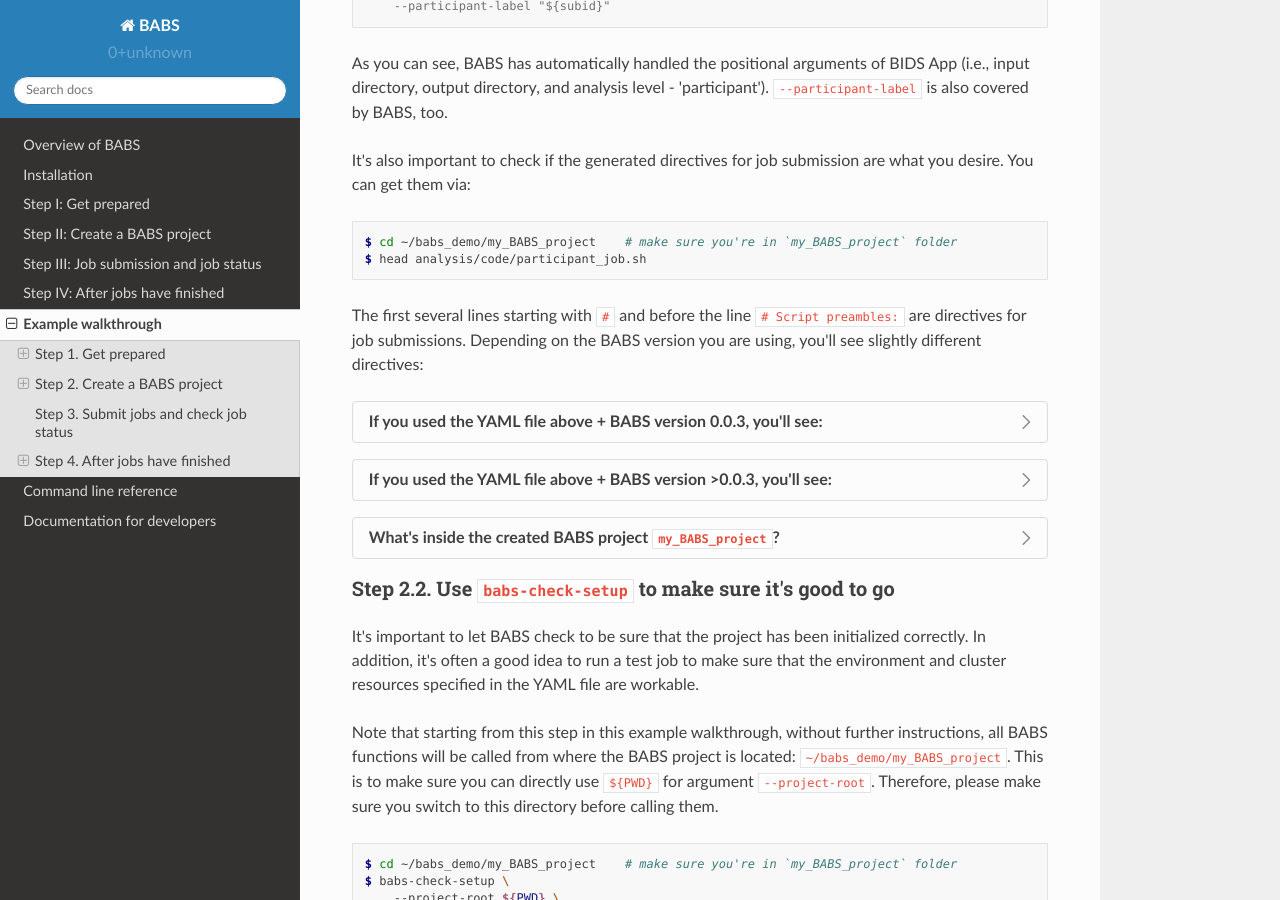
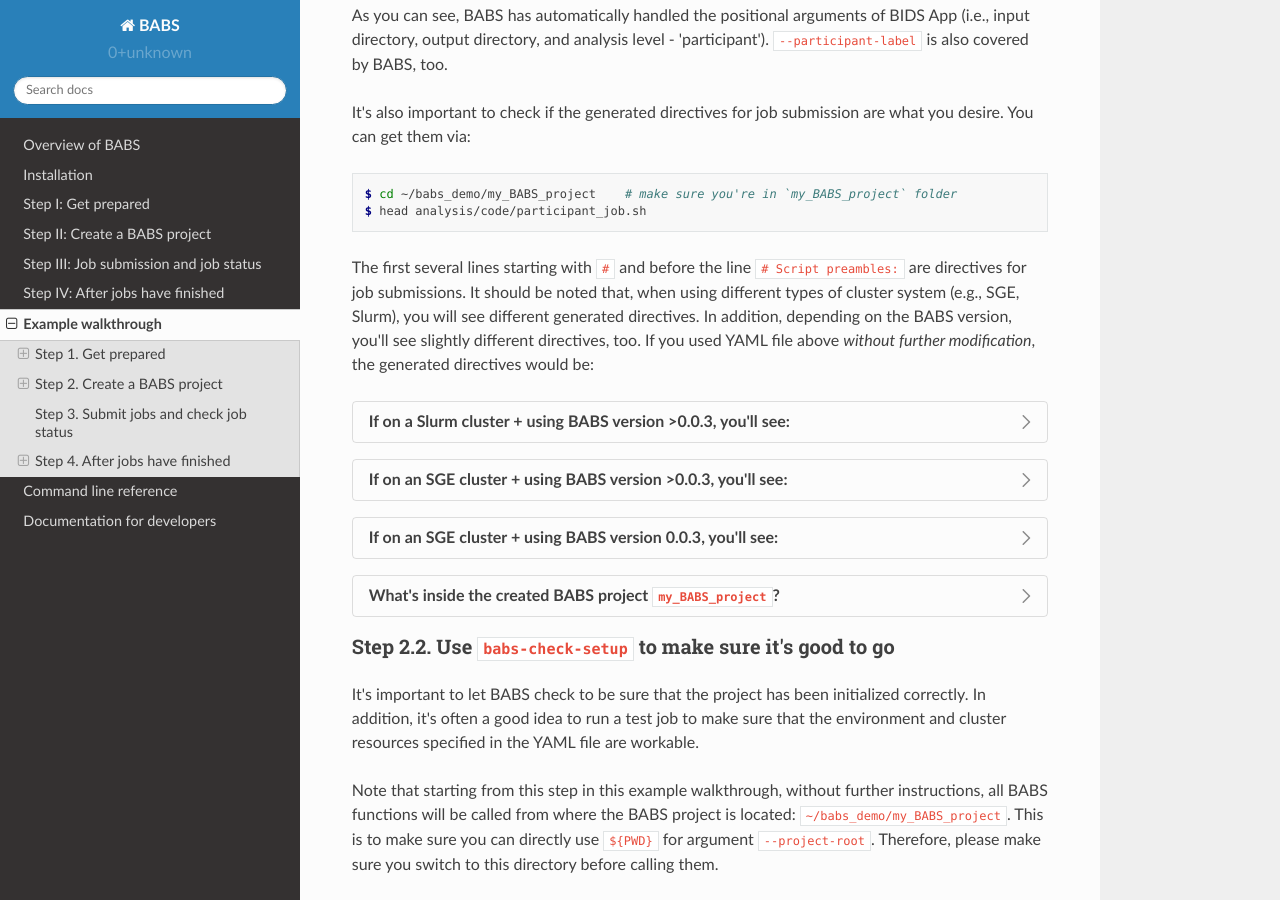
Before and after one commit to PennLINC/babs, a Sphinx documentation site: the page built from docs/source/walkthrough.rst, in a window 1280 px wide and 900 px high, scrolled down 6954 px. Built offline with Sphinx 7.4.7 and the Read the Docs theme 2.0.0, drawn with Linux system fonts in a browser that asks for light colours; some of the changed text lies outside the part shown.

Commit message:
remove temporary disk space in eg walkthru; add slurm version directives

```diff
--- a/docs/source/walkthrough.rst
+++ b/docs/source/walkthrough.rst
@@ -302,25 +300,25 @@
 
       Please replace ``<partition_names>`` with the partition name(s) you would like to use.
       And please replace ``...`` with other lines with pre-defined keys from BABS,
-      such as ``interpreting_shell``, ``hard_memory_limit``, ``temporary_disk_space``.
+      such as ``interpreting_shell`` and ``hard_memory_limit``.
 
     * If needed, you may add more requests for other resources, e.g., runtime limit of 20min,
+      temporary disk space of 20GB,
       Or even resources without pre-defined keys from BABS.
       See :ref:`cluster-resources` for how to do so.
     * .. dropdown:: For Penn Medicine CUBIC cluster only:
 
-        You may need to add line #5-6 highlighted in the block below
+        You may need to add line #4-5 highlighted in the block below
         to avoid some compute nodes
         that currently have issues in file locks:
 
         ..  code-block:: yaml
             :linenos:
-            :emphasize-lines: 5,6
+            :emphasize-lines: 4,5
 
             cluster_resources:
                 interpreting_shell: /bin/bash
                 hard_memory_limit: 2G
-                temporary_disk_space: 20G
                 customized_text: |
                     #$ -l hostname=!compute-fed*
 
@@ -467,28 +465,40 @@
 
 The first several lines starting with ``#`` and before the line ``# Script preambles:``
 are directives for job submissions.
-Depending on the BABS version you are using, you'll see slightly different directives:
+It should be noted that, when using different types of cluster system (e.g., SGE, Slurm),
+you will see different generated directives.
+In addition, depending on the BABS version, you'll see slightly different directives, too.
+If you used YAML file above *without further modification*,
+the generated directives would be:
 
 .. developer's note: below: not all the 10 lines from `head participant_job.sh`, but only lines of directives.
 
-.. dropdown:: If you used the YAML file above + BABS version 0.0.3, you'll see:
+.. dropdown:: If on a Slurm cluster + using BABS version >0.0.3, you'll see:
+
+    ..  code-block:: console
+
+        #!/bin/bash
+        #SBATCH --mem=2G
+
+.. developer's note: above was got via BABS 0.0.4+47.g33b9419 on MSI Slurm cluster.
+
+.. dropdown:: If on an SGE cluster + using BABS version >0.0.3, you'll see:
+
+    ..  code-block:: console
+
+        #!/bin/bash
+        #$ -l h_vmem=2G
+
+.. developer's note: above was got via BABS 0.0.4.
+
+.. dropdown:: If on an SGE cluster + using BABS version 0.0.3, you'll see:
 
     ..  code-block:: console
 
         #!/bin/bash
         #$ -S /bin/bash
         #$ -l h_vmem=2G
-        #$ -l tmpfree=20G
 
-.. dropdown:: If you used the YAML file above + BABS version >0.0.3, you'll see:
-
-    ..  code-block:: console
-
-        #!/bin/bash
-        #$ -l h_vmem=2G
-        #$ -l tmpfree=20G
-
-.. developer's note: above was got via BABS 0.0.4.
 
 .. developer's note: below is generated based on `tree -L 3 .`
 
```
Also changed, not shown: other parts of docs/source/walkthrough.rst (+2 -4 lines), 1 other file.
